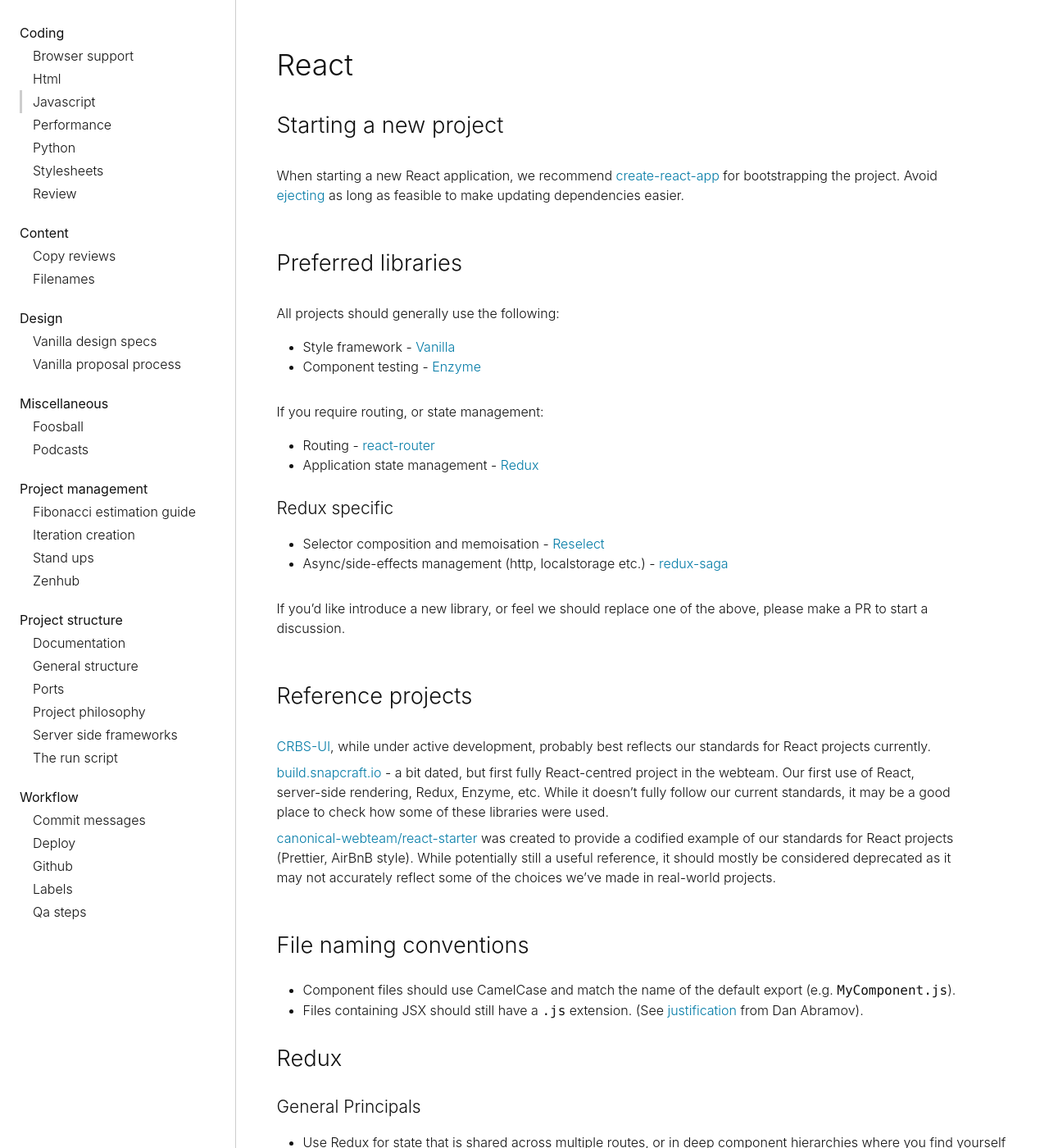
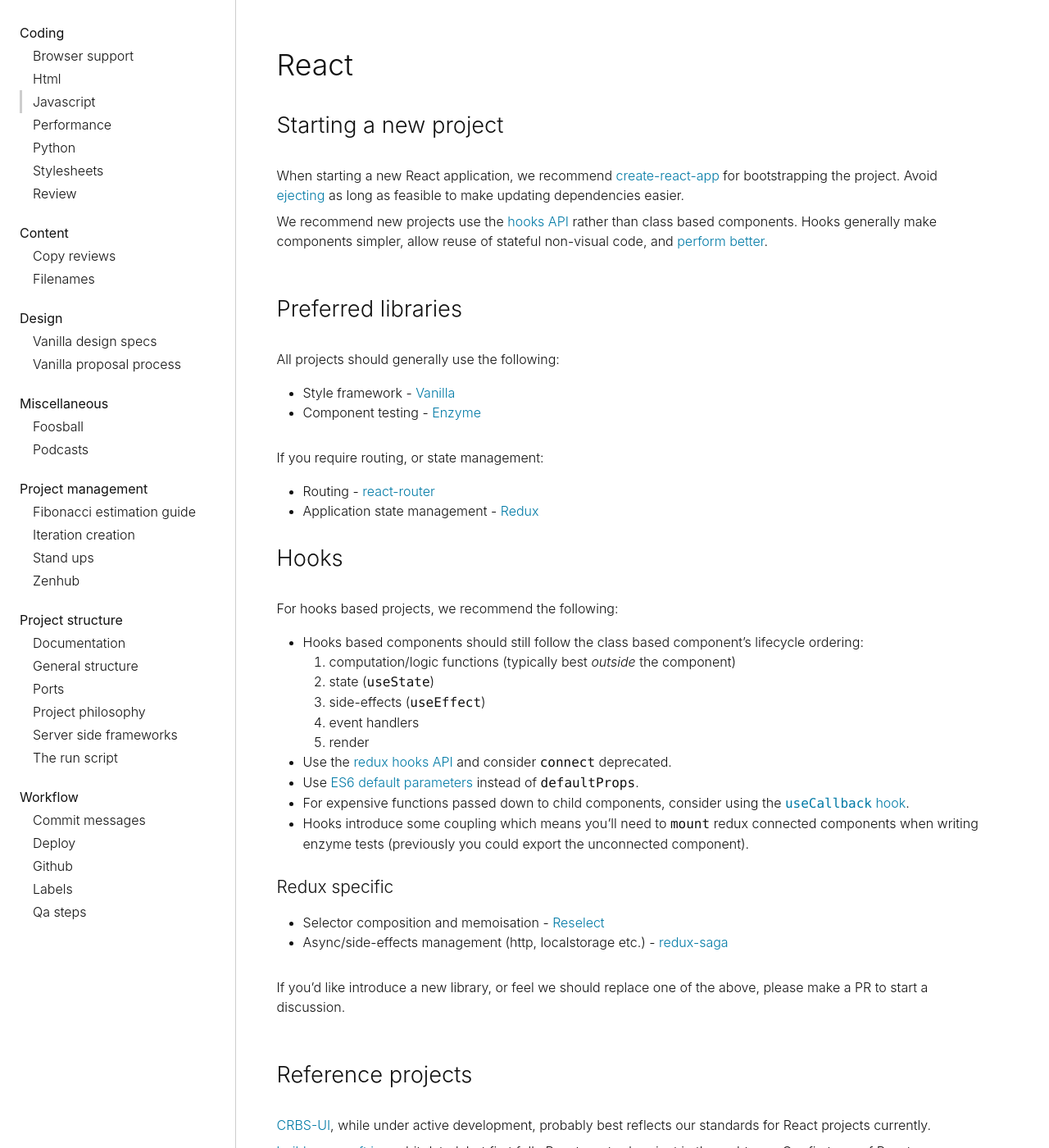
Before and after one commit to canonical-web-and-design/practices, a Jekyll site: the page built from coding/javascript.md, in a window 1280 px wide and 1400 px high, scrolled down 2640 px. Shown: the whole window at 82% size. Built offline with Jekyll 4.4.1, drawn with Linux system fonts in a browser that asks for light colours; some web fonts are replaced.

Commit message:
Use the react hooks API for new projects. (#193)

```diff
--- a/coding/javascript.md
+++ b/coding/javascript.md
@@ -84,6 +84,8 @@
 
 When starting a new React application, we recommend [create-react-app](https://github.com/facebook/create-react-app) for bootstrapping the project. Avoid [ejecting](https://facebook.github.io/create-react-app/docs/available-scripts#npm-run-eject) as long as feasible to make updating dependencies easier.
 
+We recommend new projects use the [hooks API](https://reactjs.org/docs/hooks-intro.html) rather than class based components. Hooks generally make components simpler, allow reuse of stateful non-visual code, and [perform better](https://reactjs.org/docs/hooks-faq.html#are-hooks-slow-because-of-creating-functions-in-render).
+
 ### Preferred libraries
 
 All projects should generally use the following:
@@ -95,6 +97,21 @@
 
 - Routing - [react-router](https://github.com/ReactTraining/react-router)
 - Application state management - [Redux](https://redux.js.org)
+
+### Hooks
+
+For hooks based projects, we recommend the following:
+
+- Hooks based components should still follow the class based component's lifecycle ordering:
+  1. computation/logic functions (typically best _outside_ the component)
+  2. state (`useState`)
+  3. side-effects (`useEffect`)
+  4. event handlers
+  5. render
+- Use the [redux hooks API](https://react-redux.js.org/next/api/hooks) and consider `connect` deprecated.
+- Use [ES6 default parameters](https://developer.mozilla.org/en-US/docs/Web/JavaScript/Reference/Functions/Default_parameters) instead of `defaultProps`.
+- For expensive functions passed down to child components, consider using the [`useCallback` hook](https://reactjs.org/docs/hooks-reference.html#usecallback).
+- Hooks introduce some coupling which means you'll need to `mount` redux connected components when writing enzyme tests (previously you could export the unconnected component).
 
 #### Redux specific
 
```
